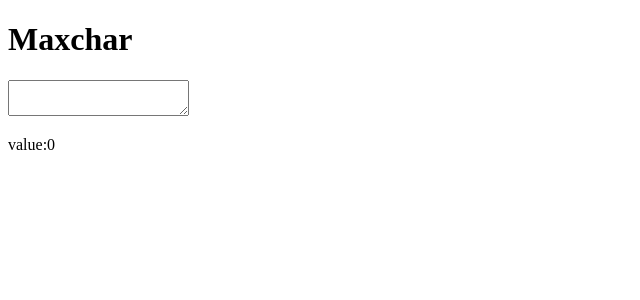
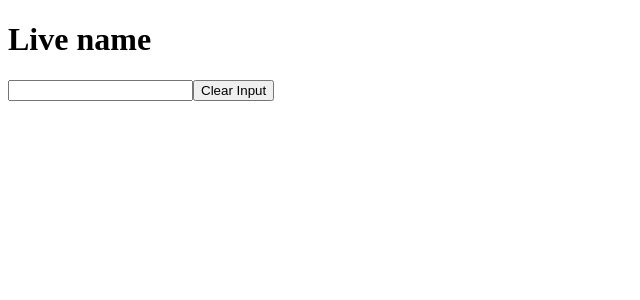
Before and after one commit to Ayushsaxena0227/Daily-React, a React (Vite) app: page / in a window 1280 px wide. Shown: the top 300 px of the page, without its empty margins (0-640 px from the left). Built offline with nearby package versions, Linux system fonts and the light colour scheme.

Commit message:
solved parent child component qs,(live preview)

```diff
--- a/src/App.jsx
+++ b/src/App.jsx
@@ -40,6 +40,7 @@ import Checkbox from "./components/CheckBox";
 import ColorToggle from "./components/Trafficlight";
 import Likes from "./components/Likes";
 import Maxchar from "./components/Array";
+import Parent from "./components/Parent";
 
 // const LazyLoading = lazy(() => import("./components/LazyLoading"));
 function App() {
@@ -100,7 +101,9 @@ function App() {
         {/* <Checkbox /> */}
         {/* <ColorToggle /> */}
         {/* <Likes /> */}
-        <Maxchar />
+        {/* <Maxchar /> */}
+        {/* <Parent /> */}
+        <Name />
         {/* <Routes>
           <Route path="/" element={<Textarea />}></Route>
           <Route element={<Name />} path="/name"></Route>
--- /dev/null
+++ b/src/components/MoviesList.jsx
@@ -0,0 +1,8 @@
+export default function MoviesList({ movie }) {
+  return (
+    <>
+      <h1>{movie.title}</h1>
+      <h1>{movie.year}</h1>
+    </>
+  );
+}
--- a/src/components/Name.jsx
+++ b/src/components/Name.jsx
@@ -1,28 +1,25 @@
 import { useState } from "react";
-
+// 4. Add a “Clear” button to reset an input field back to empty
 // Build a form that stores firstName, lastName in state and displays the full name below as you type (live preview).
 export default function Name() {
-  const [firstName, SetfirstName] = useState("");
-  const [lastName, SetLastName] = useState("");
+  // const [firstName, SetfirstName] = useState("");
+  // const [lastName, SetLastName] = useState("");
+  const [text, Settext] = useState("");
+  const handleCLick = () => {
+    Settext("");
+  };
   return (
     <>
       <h1>Live name</h1>
       <input
         type="text"
-        placeholder="type first name"
-        value={firstName}
-        onChange={(e) => SetfirstName(e.target.value)}
+        name=""
+        id=""
+        onChange={(e) => Settext(e.target.value)}
+        value={text}
       />
-      <input
-        type="text"
-        placeholder="type last name"
-        value={lastName}
-        onChange={(e) => SetLastName(e.target.value)}
-      />
-      <p>
-        hi :{firstName}
-        {lastName}
-      </p>
+      {/* <p>{text}</p> */}
+      <button onClick={handleCLick}>Clear Input</button>
     </>
   );
 }
--- a/src/components/Parent.jsx
+++ b/src/components/Parent.jsx
@@ -1,19 +1,18 @@
-import Messagebubble from "./children";
+import MoviesList from "./MoviesList";
 
-export default function ChatWindow() {
-  const Usermessage = {
-    sender: "alice",
-    text: "fuck you",
-    time: "anytime",
-  };
+export default function Parent() {
+  const movies = [
+    { id: 1, title: "Inception", year: 2010 },
+    { id: 2, title: "Interstellar", year: 2014 },
+    { id: 3, title: "Tenet", year: 2020 },
+  ];
+
   return (
     <>
-      <h1>Chat Window</h1>
-      <Messagebubble
-        sender={Usermessage.sender}
-        text={Usermessage.text}
-        time={Usermessage.time}
-      />
+      <h1>Parent</h1>
+      {movies.map((movie) => (
+        <MoviesList key={movie.id} movie={movie} />
+      ))}
     </>
   );
 }
```
Also changed, not shown: src/components/Child.jsx (added).
